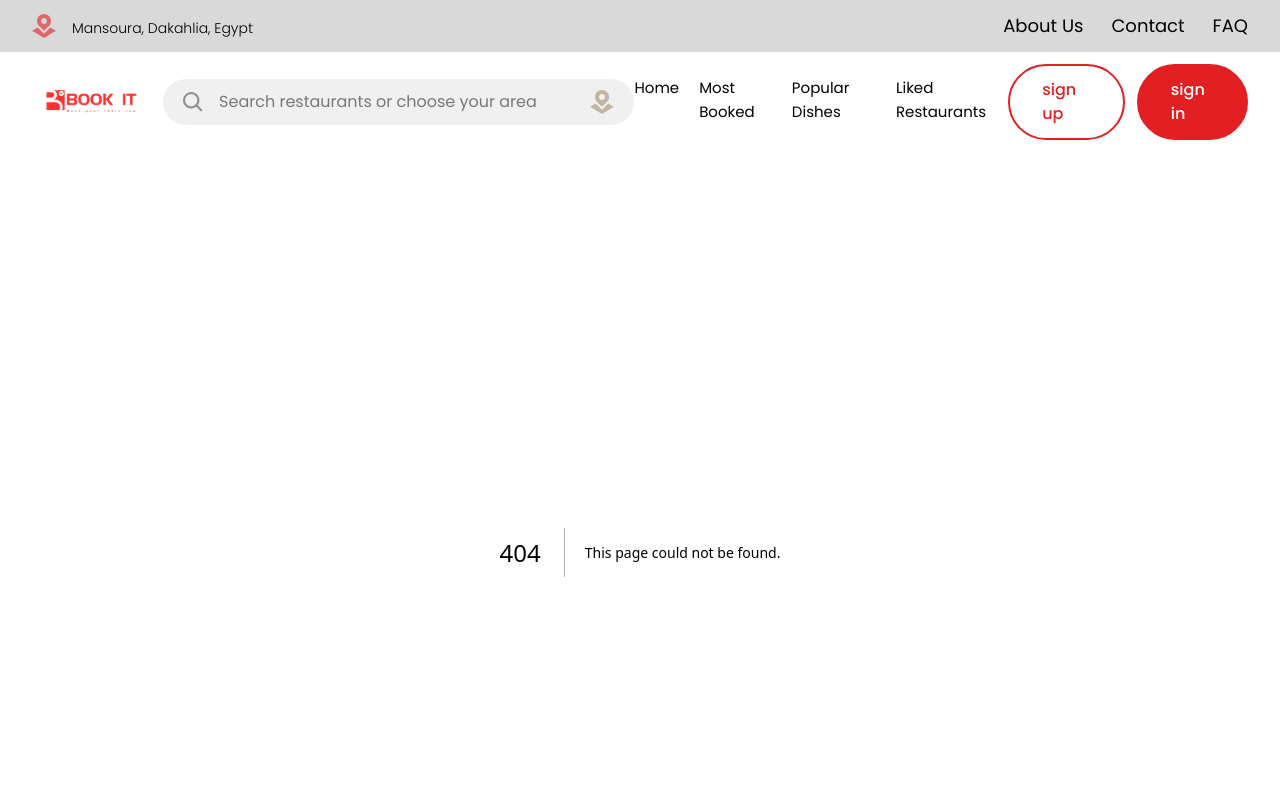
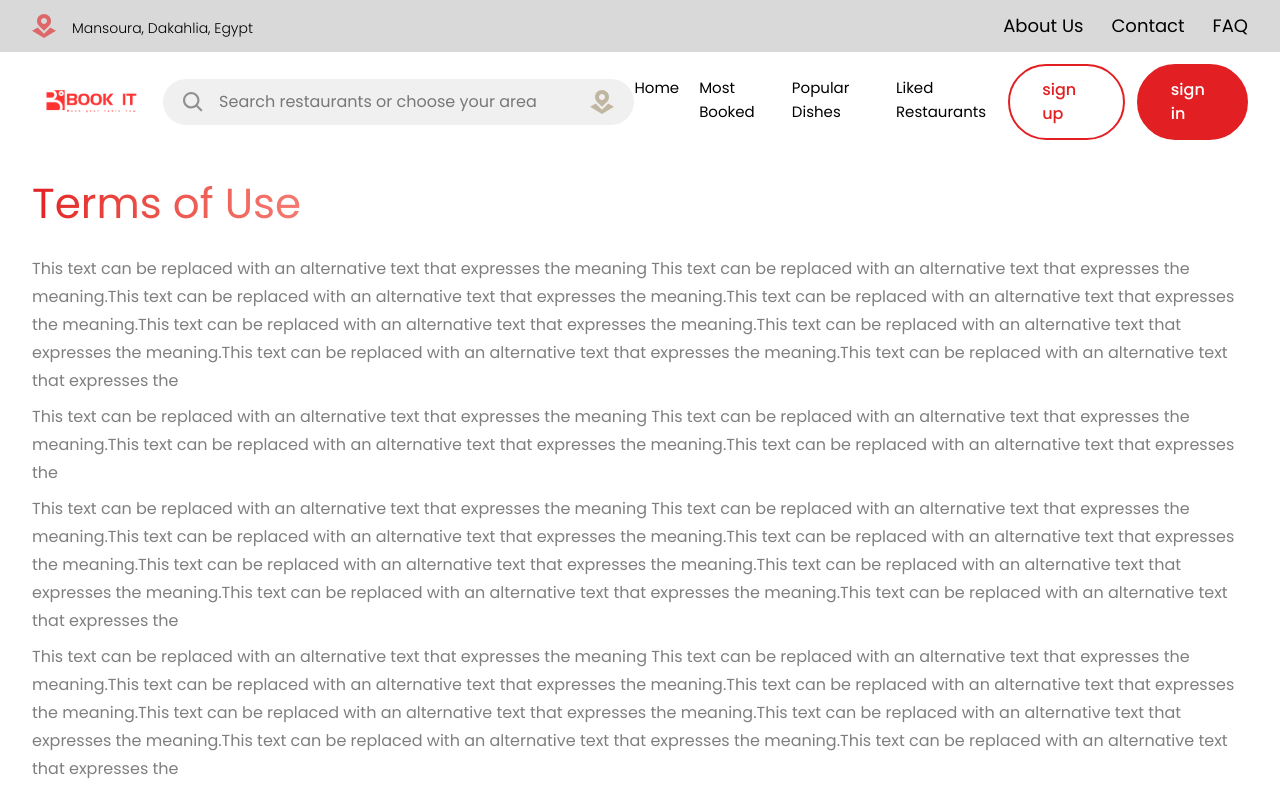
Before and after one commit to youseframy367/BookIt, a Next.js app: page /terms-of-use in a window 1280 px wide. Before the commit this address had no page. Shown: the top 795 px of the page. Built offline with nearby package versions, Linux system fonts and the light colour scheme.

Commit message:
end page terms of use

```diff
--- /dev/null
+++ b/app/components/TermsOfUse/Content.tsx
@@ -0,0 +1,42 @@
+function Content() {
+    const itemsPrivacyPolicy = [
+        "This text can be replaced with an alternative text that expresses the meaning This text can be replaced with an alternative text that expresses the meaning.This text can be replaced with an alternative text that expresses the meaning.This text can be replaced with an alternative text that expresses the meaning.This text can be replaced with an alternative text that expresses the meaning.This text can be replaced with an alternative text that expresses the meaning.This text can be replaced with an alternative text that expresses the meaning.This text can be replaced with an alternative text that expresses the",
+        "This text can be replaced with an alternative text that expresses the meaning This text can be replaced with an alternative text that expresses the meaning.This text can be replaced with an alternative text that expresses the meaning.This text can be replaced with an alternative text that expresses the ",
+        "This text can be replaced with an alternative text that expresses the meaning This text can be replaced with an alternative text that expresses the meaning.This text can be replaced with an alternative text that expresses the meaning.This text can be replaced with an alternative text that expresses the meaning.This text can be replaced with an alternative text that expresses the meaning.This text can be replaced with an alternative text that expresses the meaning.This text can be replaced with an alternative text that expresses the meaning.This text can be replaced with an alternative text that expresses the",
+        "This text can be replaced with an alternative text that expresses the meaning This text can be replaced with an alternative text that expresses the meaning.This text can be replaced with an alternative text that expresses the meaning.This text can be replaced with an alternative text that expresses the meaning.This text can be replaced with an alternative text that expresses the meaning.This text can be replaced with an alternative text that expresses the meaning.This text can be replaced with an alternative text that expresses the meaning.This text can be replaced with an alternative text that expresses the",
+        "This text can be replaced with an alternative text that expresses the meaning This text can be replaced with an alternative text that expresses the meaning.This text can be replaced with an alternative text that expresses the meaning.This text can be replaced with an alternative text that expresses the meaning.This text can be replaced with an alternative text that expresses the meaning.This text can be replaced with an alternative text that expresses the meaning.This text can be replaced with an alternative text that expresses the meaning.This text can be replaced with an alternative text that expresses the",
+        "This text can be replaced with an alternative text that expresses the meaning This text can be replaced with an alternative text that expresses the meaning.This text can be replaced with an alternative text that expresses the meaning.This text can be replaced with an alternative text that expresses the meaning.This text can be replaced with an alternative text that expresses the meaning.This text can be replaced with an alternative text that expresses the meaning.This text can be replaced with an alternative text that expresses the meaning.This text can be replaced with an alternative text that expresses the",
+        "This text can be replaced with an alternative text that expresses the meaning This text can be replaced with an alternative text that expresses the meaning.This text can be replaced with an alternative text that expresses the meaning.This text can be replaced with an alternative text that expresses the ",
+    ]
+
+    return (
+        <section>
+            <div className="container">
+                <div className="mt-5 flex flex-col gap-5">
+                    <h2 className="
+   text-[42px] font-normal
+    bg-gradient-to-r
+    from-[var(--color-red)]
+    via-red-100
+    via-red-200
+    to-transparent
+    bg-clip-text text-transparent
+">
+                        Terms of Use
+                    </h2>
+                    <ul className="flex flex-col gap-2">
+                        {
+                            itemsPrivacyPolicy.map((item, index) => {
+                                return <li key={index} className="flex flex-col text-base font-normal">
+                                    <span className="opacity-[0.5] leading-[28px]">{item}</span>
+                                </li>
+                            })
+                        }
+                    </ul>
+                </div>
+            </div>
+        </section>
+    )
+}
+
+export default Content;
--- a/app/components/public/FooterBottom.tsx
+++ b/app/components/public/FooterBottom.tsx
@@ -9,7 +9,7 @@ function FooterBottom() {
         },
         {
             title: "Terms of Use",
-            link: ""
+            link: "/terms-of-use"
         },
         {
             title: "Cookie Preferences",
--- /dev/null
+++ b/app/terms-of-use/page.tsx
@@ -0,0 +1,11 @@
+import Content from "../components/TermsOfUse/Content";
+
+function TermsOfUse() {
+    return (
+        <>
+            <Content />
+        </>
+    )
+}
+
+export default TermsOfUse;
```
